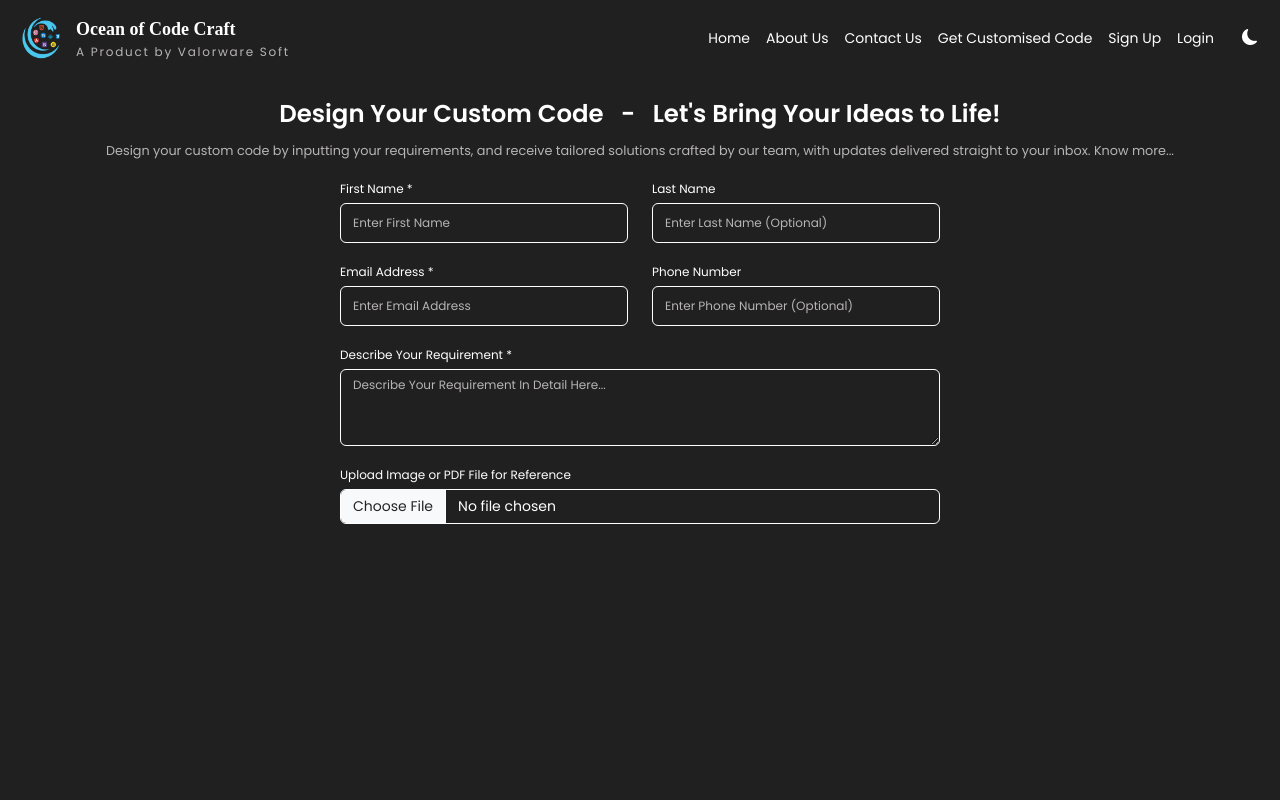
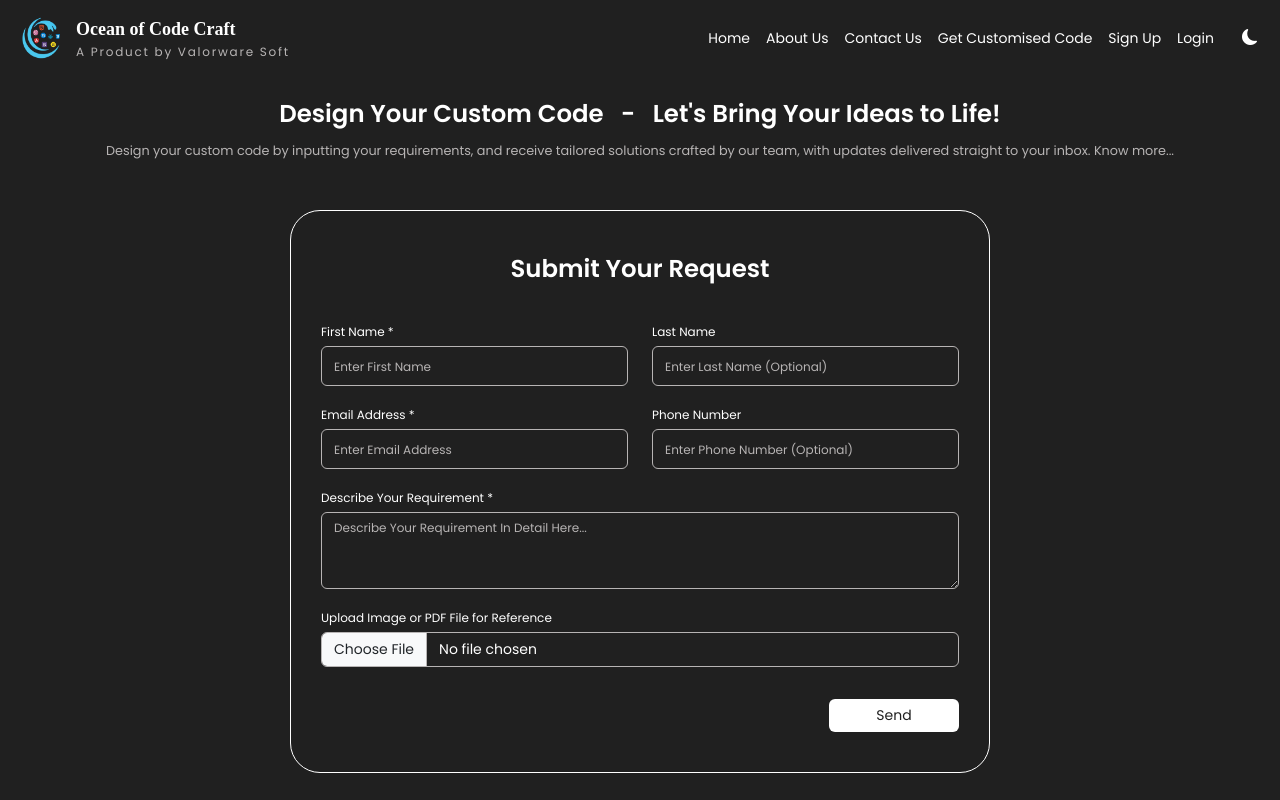
Before and after one commit to ValorwareSoft/Ocean-Of-Code-Craft-Interface, an Angular app: page /get-custom-code in a window 1280 px wide. Built offline with nearby package versions, Linux system fonts and the light colour scheme; a web font is replaced by a local one.

Commit message:
Get custom code push 2

```diff
--- a/src/app/modules/navbar-module/navbar-links/get-custom-code/get-custom-code.component.html
+++ b/src/app/modules/navbar-module/navbar-links/get-custom-code/get-custom-code.component.html
@@ -36,8 +36,11 @@
       </ol>
     </div>
   </div>
-  <div class="body-content">
+  <div class="body-content ">
     <div class="row">
+      <div class="mb-4">
+        <p class="text-center heading">Submit Your Request</p>
+      </div>
       <div class="mb-3 col-md-6">
         <label for="firstName" class="form-label">First Name *</label>
         <input type="text" class="form-control" placeholder="Enter First Name" />
@@ -62,6 +65,9 @@
         <label for="referenceFile" class="form-label">Upload Image or PDF File for Reference</label>
         <input class="form-control" type="file">
       </div>
+      <div class="mt-3 d-flex justify-content-end ">
+        <button class="btn btn-primary" type="submit">Send</button>
+      </div>
     </div>
   </div>
 </div>
--- a/src/app/modules/navbar-module/navbar-links/get-custom-code/get-custom-code.component.scss
+++ b/src/app/modules/navbar-module/navbar-links/get-custom-code/get-custom-code.component.scss
@@ -1,6 +1,18 @@
 .body-content {
-    max-width: 600px;
+    max-width: 700px;
     margin: auto;
+    margin-top: 50px !important;
+    padding: 40px 30px;
+
+    @media screen and (max-width : 768px) {
+        padding: 30px 20px !important;
+        max-width: 400px !important;
+    }
+
+    @media screen and (min-width : 768px) {
+        padding: 40px 30px !important;
+        max-width: 700px !important;
+    }
 }
 
 .sub-heading {
--- a/src/app/partials/_variables.scss
+++ b/src/app/partials/_variables.scss
@@ -137,7 +137,7 @@ input[type="text"],
   background-color: transparent !important;
   border-color: var(--sub-title-color) !important;
   color: var(--text-color) !important;
-  border: 1px solid var(--text-color) !important;
+  border: 1px solid var(--sub-title-color) !important;
   font-size: 14px !important;
   height: 40px !important;
 }
@@ -146,7 +146,7 @@ textarea {
   background-color: transparent !important;
   border-color: var(--sub-title-color) !important;
   color: var(--text-color) !important;
-  border: 1px solid var(--text-color) !important;
+  border: 1px solid var(--sub-title-color) !important;
   font-size: 14px !important;
 }
 
@@ -154,7 +154,7 @@ input[type="file"] {
   background-color: transparent !important;
   border-color: var(--sub-title-color) !important;
   color: var(--text-color) !important;
-  border: 1px solid var(--text-color) !important;
+  border: 1px solid var(--sub-title-color) !important;
   font-size: 14px !important;
 
 }
@@ -175,3 +175,24 @@ label {
   color: var(--sub-title-color) !important;
   font-size: 12px;
 }
+
+.btn-primary {
+  background-color: var(--text-color) !important;
+  color: var(--background-color) !important;
+  font-size: 14px !important;
+  border: none !important;
+  min-width: 130px !important;
+}
+
+.body-content {
+  border: 1px solid var(--text-color);
+  border-radius: 30px;
+
+  @media screen and (max-width : 768px) {
+    border-radius: 20px !important;
+  }
+
+  @media screen and (min-width : 768px) {
+    border-radius: 30px !important;
+  }
+}
```
